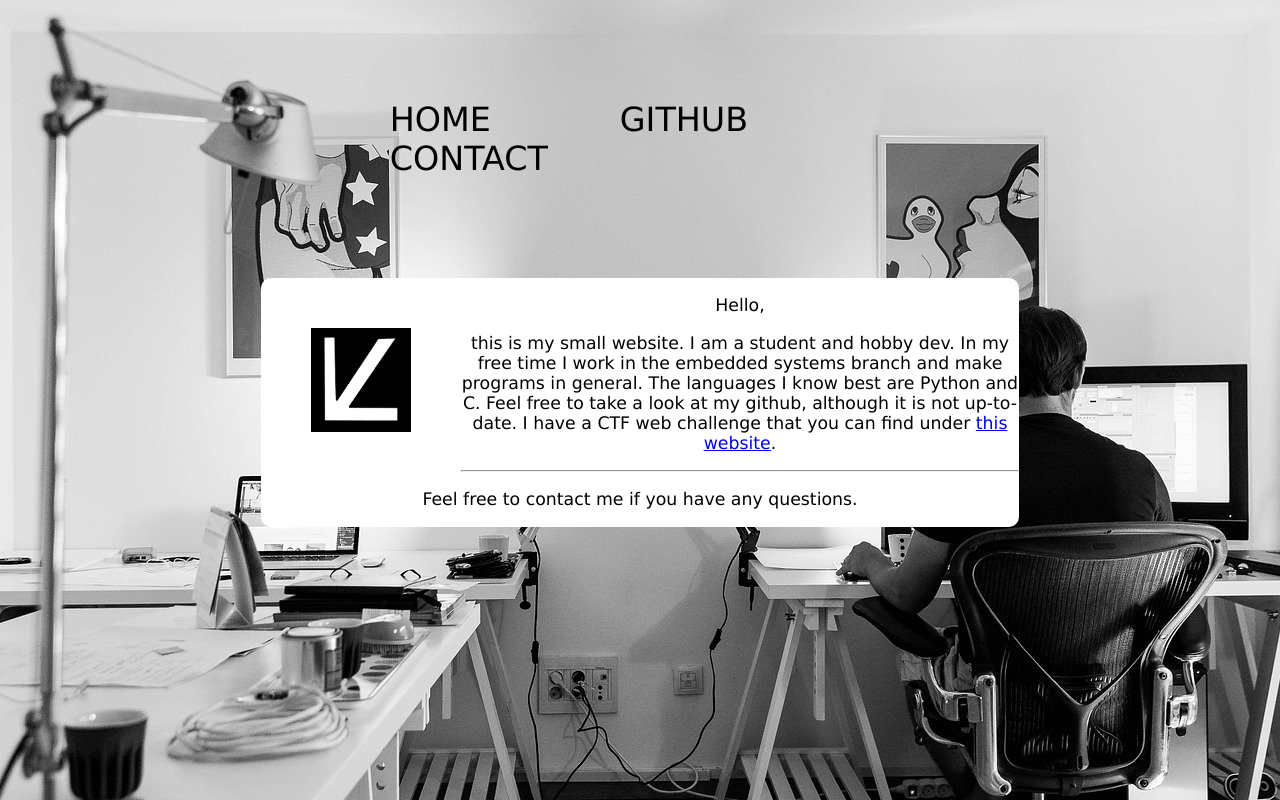
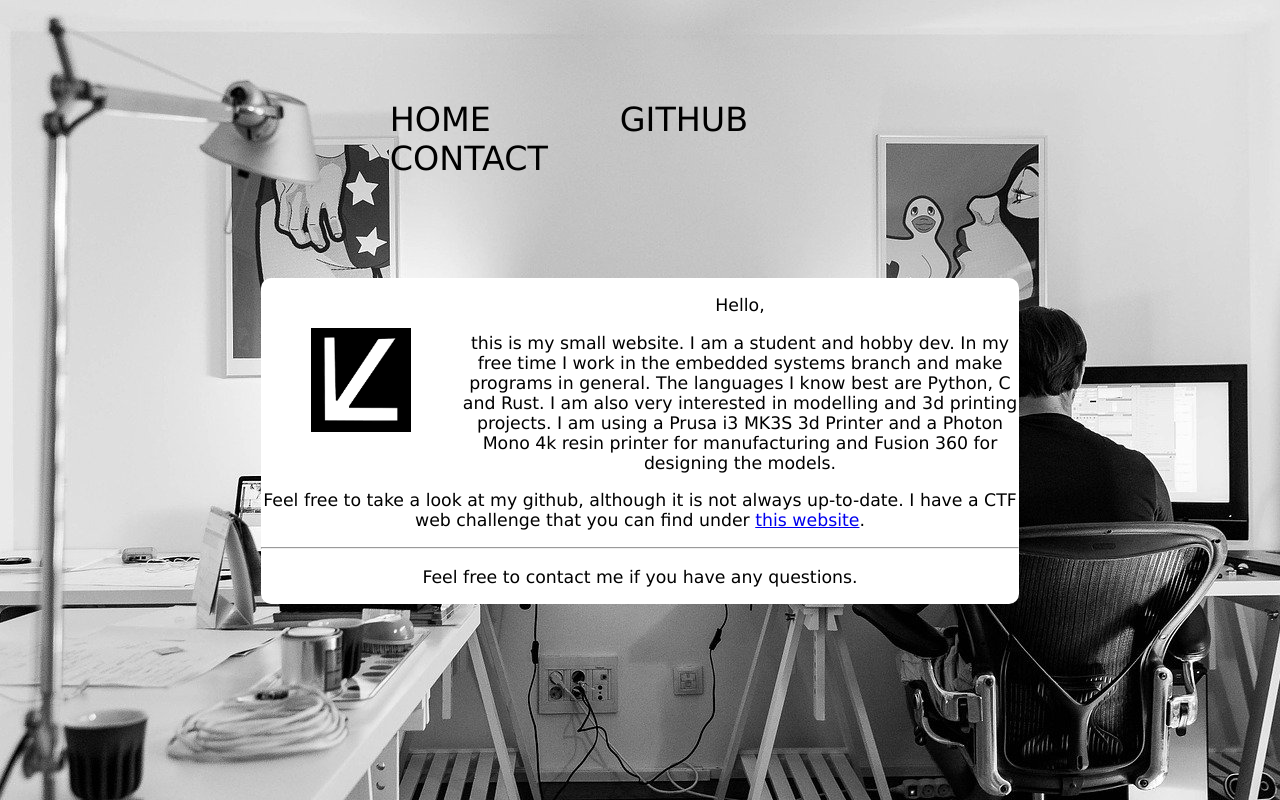
Before and after one commit to Skipper7718/skipper7718.github.io, a plain HTML site: page index.html in a window 1280 px wide. Drawn offline with Linux system fonts and the light colour scheme.

Commit message:
some updates mebbe

```diff
--- a/index.html
+++ b/index.html
@@ -26,7 +26,8 @@
     <div class="content">
         <img src="images/logo.jpg" alt="My logo" width="100"/>
         <p>Hello,</p>
-        <p>this is my small website. I am a student and hobby dev. In my free time I work in the embedded systems branch and make programs in general. The languages I know best are Python and C. Feel free to take a look at my github, although it is not up-to-date. I have a CTF web challenge that you can find under <a href="http://skipper.redrocket.club">this website</a>.</p>
+        <p>this is my small website. I am a student and hobby dev. In my free time I work in the embedded systems branch and make programs in general. The languages I know best are Python, C and Rust. I am also very interested in modelling and 3d printing projects. I am using a Prusa i3 MK3S 3d Printer and a Photon Mono 4k resin printer for manufacturing and Fusion 360 for designing the models.</p>
+        <p>Feel free to take a look at my github, although it is not always up-to-date. I have a CTF web challenge that you can find under <a href="http://skipper.redrocket.club">this website</a>.</p>
         <hr>
         <p>Feel free to contact me if you have any questions.</p>
     </div>
```
